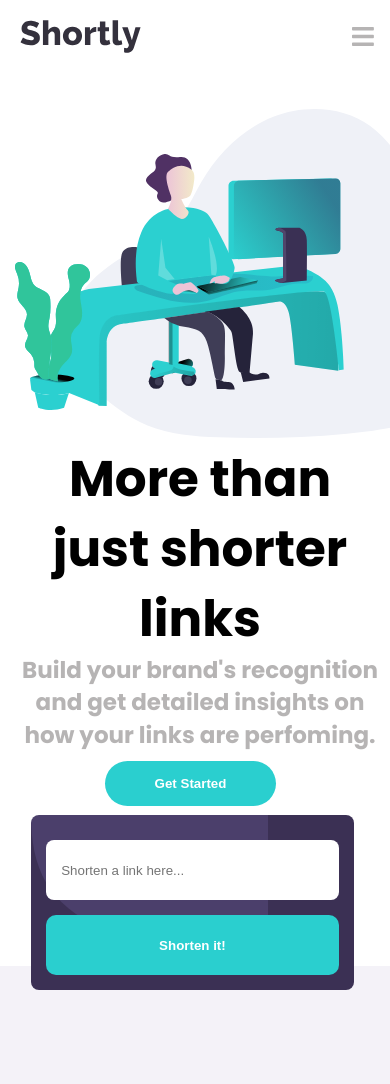
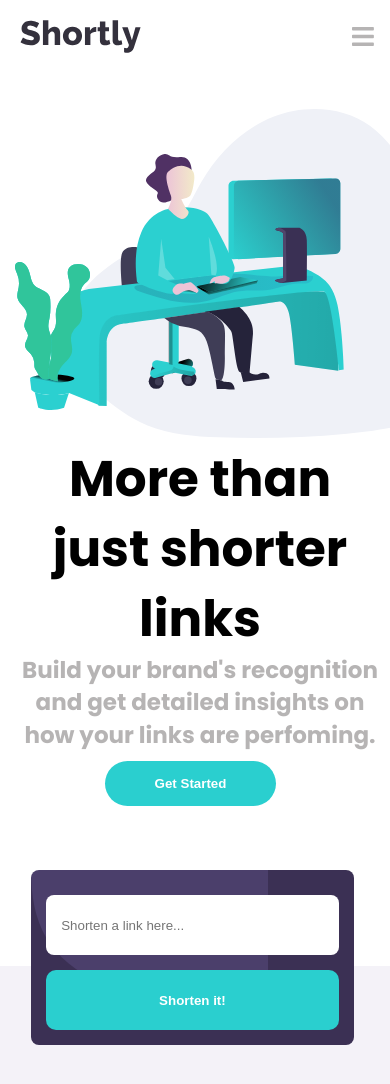
Before and after one commit to Sylar-codex/Sylar-url-shortener, a React (Create React App) app: page / in a window 390 px wide. Shown: the top 1084 px of the page. Built offline with nearby package versions, Linux system fonts and the light colour scheme.

Commit message:
changed filexxx

```diff
--- a/src/App.css
+++ b/src/App.css
@@ -360,7 +360,7 @@ margin-left: 45%;
     height:60%;
   }
   .form-shortener {
-    top:645px;
+    top:700px;
     margin-left: 8%;
     padding:15px;
     background: url("./images/bg-shorten-mobile.svg") no-repeat var(--dark-violet);
@@ -498,7 +498,7 @@ margin-left: 45%;
   border-radius: 10px;
   position: fixed;
   object-fit: contain;
-  height: 50%;
+  height: 70%;
   width: 78%;
   font-size: 20px;
   top:10%;
@@ -508,6 +508,7 @@ margin-left: 45%;
   justify-content: space-evenly;
   align-items: center;
   transition: all 3s;
+  z-index: 1;
 }
 .feature-div ul {
   text-align: center;
@@ -515,7 +516,7 @@ margin-left: 45%;
   display: flex;
   flex-direction: column;
   border-bottom: 1px solid var(--gray);
-  padding-bottom: 20px;
+  padding-bottom: 50px;
   width: 300px;
 }
 .feature-div ul li:hover{
```
